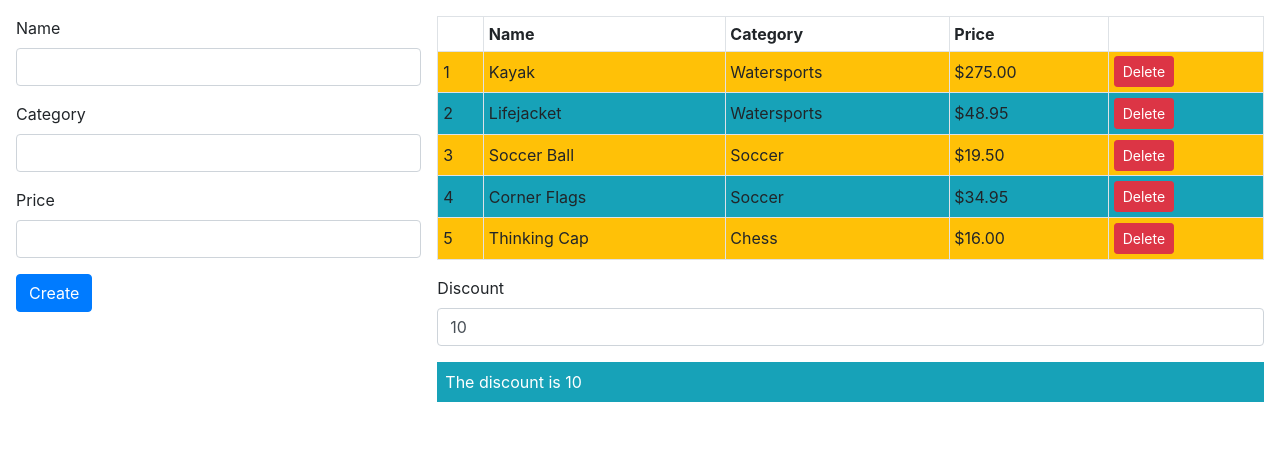
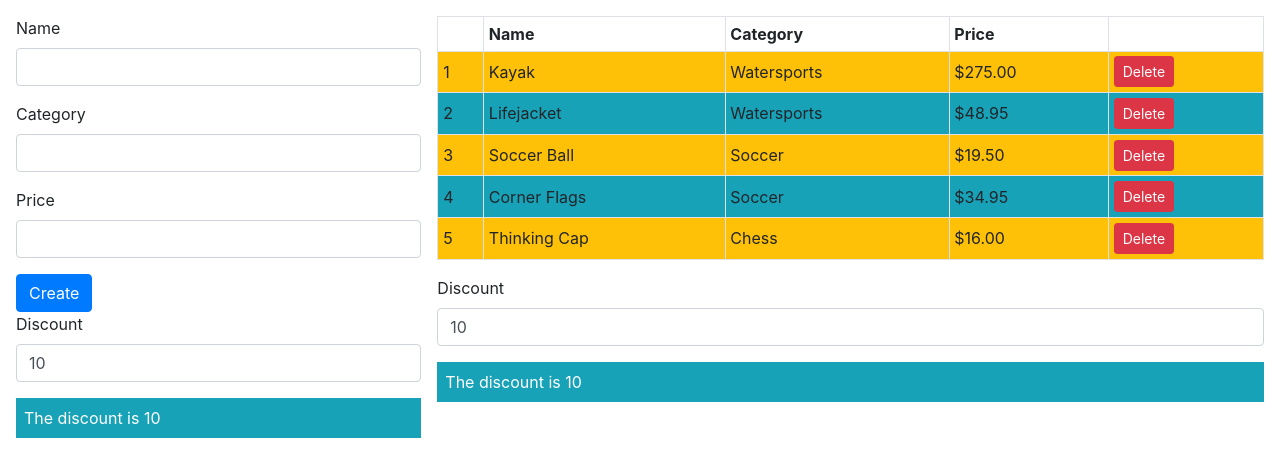
Before and after one commit to rene-copaga/example, an Angular app: page / in a window 1280 px wide. Shown: the top 476 px of the page. Built offline with nearby package versions, Linux system fonts and the light colour scheme.

Commit message:
Reviewing the Dependency Injection Changes

```diff
--- a/src/app/productForm.component.html
+++ b/src/app/productForm.component.html
@@ -18,3 +18,5 @@
             Create
     </button>
 </form>
+<paDiscountEditor></paDiscountEditor>
+<paDiscountDisplay></paDiscountDisplay>
```
